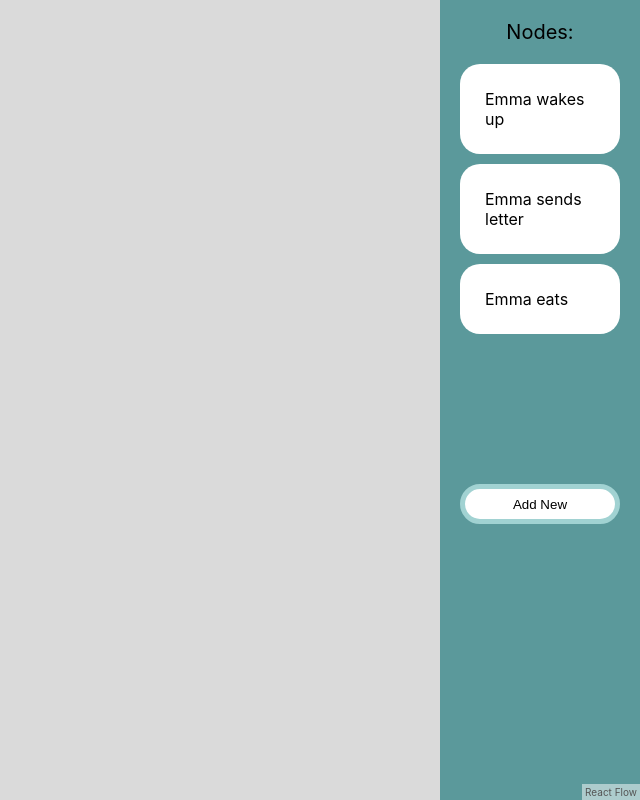
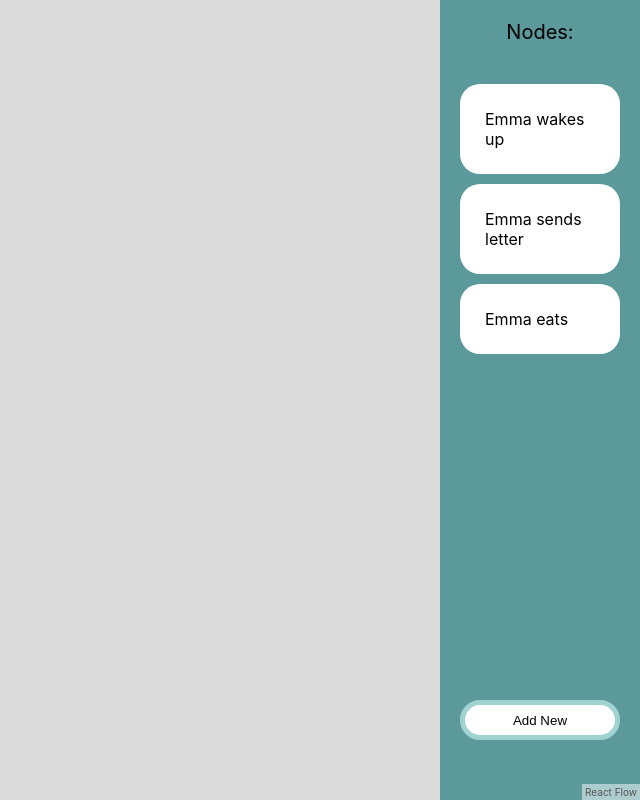
Before and after one commit to casder-succ/game, a React (Create React App) app: page / in a window 1280 px wide. Shown: the whole page, without its empty margins (640-1280 px from the left). Built offline with nearby package versions, Linux system fonts and the light colour scheme.

Commit message:
feat: add overflow trigger

```diff
--- a/src/components/NodeList/NodeList.jsx
+++ b/src/components/NodeList/NodeList.jsx
@@ -18,6 +18,7 @@ const NodeList = () => {
     return (
         <div className="node-list">
             <h2 className="node-list-title">Nodes:</h2>
+            <div className="node-list__container">
                 <div className="node-list-items">
 
                     {nodes
@@ -34,6 +35,7 @@ const NodeList = () => {
                 </div>
                 <NewNodeForm els={nodes}/>
             </div>
+        </div>
     );
 };
 
--- a/src/components/NodeList/main.sass
+++ b/src/components/NodeList/main.sass
@@ -6,6 +6,8 @@
   width: 200px
   background: #5b999b
   z-index: 999
+  overflow: visible
+
 
   &-title
     font-size: 20px
@@ -15,6 +17,10 @@
 
   &-items
     margin: 20px
+    max-height: 80%
+    flex-grow: 1
+    overflow-y: auto
+    overflow-x: visible
 
   &-item
     border: 5px solid transparent
@@ -26,14 +32,19 @@
     cursor: pointer
     transition: border-color .5s, transform .5s
 
+  &__container
+    display: flex
+    flex-direction: column
+    height: 90%
+    overflow: visible
+
   .active-true
-    transform: translateX(-50px)
     border-color: #8bcfd2
 
 .create-form
   width: 80%
   height: 40px
-  margin: 150px auto 0
+  margin: 20px auto 0
 
   button
     display: block
```
Lines whose indentation alone changed are shown as unchanged.
